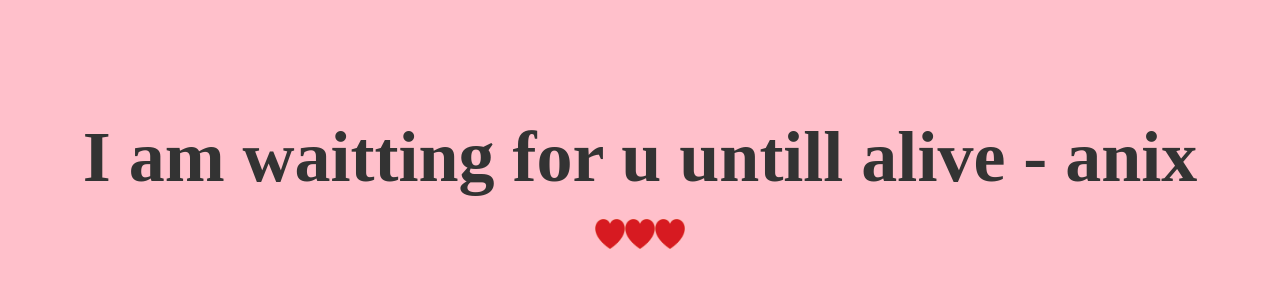
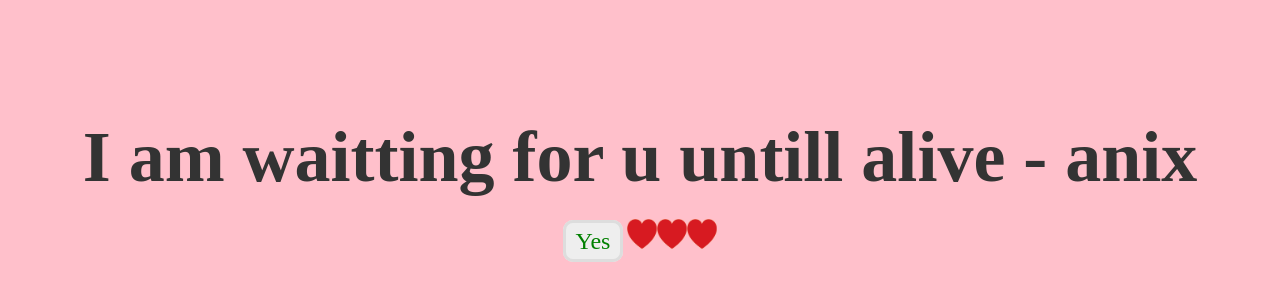
Before and after one commit to AnishSunewad/anix.ac, a plain HTML site: page no.html in a window 1280 px wide. Shown: the part 76-376 px from the top of the page. Drawn offline with Linux system fonts and the light colour scheme.

Commit message:
Update no.html

```diff
--- a/no.html
+++ b/no.html
@@ -10,6 +10,7 @@
 	<div class="container">
 		<div class="yes">
 			<h2>I am waitting for u untill alive - anix</h2>
+			<a id="yes" href="yes.html">Yes</a>
 			<img src="kisspng-love-heart-love-heart-romance-clip-art-picture-of-red-heart-5aaeb718420cb8.8640685015213995762706.png" alt=""><img src="kisspng-love-heart-love-heart-romance-clip-art-picture-of-red-heart-5aaeb718420cb8.8640685015213995762706.png" alt=""><img src="kisspng-love-heart-love-heart-romance-clip-art-picture-of-red-heart-5aaeb718420cb8.8640685015213995762706.png" alt="">
 		</div>
 	</div>
```
